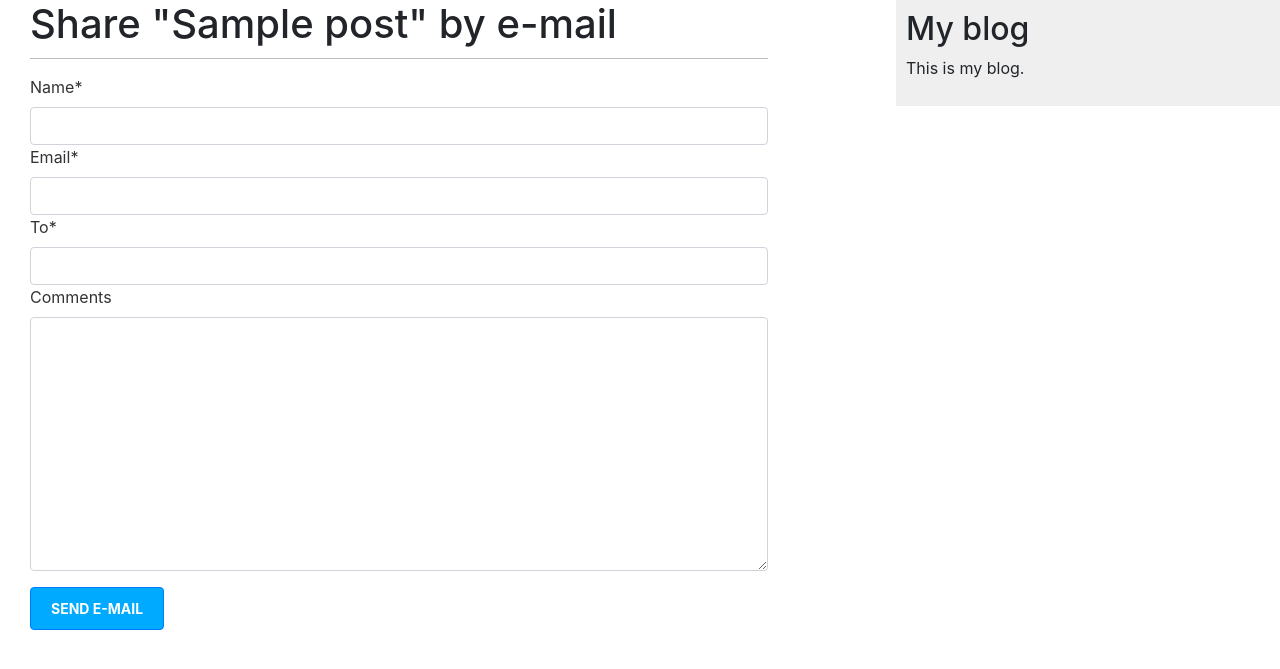
After one commit to Md7tz/Enhanced-Blog, a Django app: page /blog/1/share/ in a window 1280 px wide. The commit adds this page. Shown: the top 669 px of the page. Run offline with Django 3.2, Linux system fonts and the light colour scheme; tables that the repository leaves empty hold one stand-in row (values such as "Sample post"); parts of the project's set-up code (start-up, migrations or seed data) failed here and were passed over; some libraries are stand-ins or nearby versions.

Commit message:
sharing posts form

```diff
--- /dev/null
+++ b/blog/forms.py
@@ -0,0 +1,8 @@
+from django import forms
+from django.forms import widgets
+
+class EmailPostForm(forms.Form):
+  name = forms.CharField(max_length=25)
+  email = forms.EmailField()
+  to = forms.EmailField()
+  comments = forms.CharField(required=False, widget=forms.Textarea)
--- a/blog/templates/blog/base.html
+++ b/blog/templates/blog/base.html
@@ -1,4 +1,4 @@
-{% load static%}
+{% load static %}
 <!DOCTYPE html>
 <html lang="en">
 <head>
@@ -6,7 +6,10 @@
   <meta http-equiv="X-UA-Compatible" content="IE=edge">
   <meta name="viewport" content="width=device-width, initial-scale=1.0">
   <title>{% block title %}{% endblock %}</title>
+  <!-- Custom CSS -->
   <link rel="stylesheet" href="{% static 'css/blog.css'%}">
+  <!-- Bootstrap CSS -->
+  <link rel="stylesheet" href="https://stackpath.bootstrapcdn.com/bootstrap/4.1.3/css/bootstrap.min.css" integrity="sha384-MCw98/SFnGE8fJT3GXwEOngsV7Zt27NXFoaoApmYm81iuXoPkFOJwJ8ERdknLPMO" crossorigin="anonymous">
 </head>
 <body>
   <div id="content">
@@ -17,5 +20,8 @@
     <h2>My blog</h2>
     <p>This is my blog.</p>
   </div>
+  <script src="https://code.jquery.com/jquery-3.3.1.slim.min.js" integrity="sha384-q8i/X+965DzO0rT7abK41JStQIAqVgRVzpbzo5smXKp4YfRvH+8abtTE1Pi6jizo" crossorigin="anonymous"></script>
+  <script src="https://cdnjs.cloudflare.com/ajax/libs/popper.js/1.14.3/umd/popper.min.js" integrity="sha384-ZMP7rVo3mIykV+2+9J3UJ46jBk0WLaUAdn689aCwoqbBJiSnjAK/l8WvCWPIPm49" crossorigin="anonymous"></script>
+  <script src="https://stackpath.bootstrapcdn.com/bootstrap/4.1.3/js/bootstrap.min.js" integrity="sha384-ChfqqxuZUCnJSK3+MXmPNIyE6ZbWh2IMqE241rYiqJxyMiZ6OW/JmZQ5stwEULTy" crossorigin="anonymous"></script>
 </body>
 </html>
--- a/blog/templates/blog/post/detail.html
+++ b/blog/templates/blog/post/detail.html
@@ -8,4 +8,7 @@
     Published {{ post.publish }} by {{ post.author }}
   </p>
   {{ post.body|linebreaks }}
+  <p>
+    <a href="{% url 'blog:post_share' post.id %}">Share this post</a>
+  </p>
 {% endblock %}
--- /dev/null
+++ b/blog/templates/blog/post/share.html
@@ -0,0 +1,23 @@
+{% extends "blog/base.html" %}
+
+{% load crispy_forms_tags %}
+
+{% block title %}Share a post{% endblock %}
+
+{% block content %}
+  {% if sent %}
+    <h1>Email was sent successfully</h1>
+    <p>
+      "{{ post.title }}" was successfully sent to {{ form.cleaned_data.to}}
+    </p>
+  {% else %}
+    <h1>Share "{{ post.title }}" by e-mail</h1>
+    <form method="post">
+      {% csrf_token %}
+      <div class="form-group">
+        {{ form|crispy }}
+        <input class="btn btn-primary mt-3" type="submit" value="Send e-mail">
+      </div>
+    </form>
+  {% endif %}
+{% endblock %}
--- a/blog/urls.py
+++ b/blog/urls.py
@@ -1,9 +1,10 @@
 from django.urls import path
-from .views import PostListView, post_detail
+from .views import PostListView, post_detail, post_share
 
 app_name = 'blog'
 
 urlpatterns = [
   path('', PostListView.as_view(), name='post_list'),
   path('<int:year>/<int:month>/<int:day>/<slug:post>/', post_detail, name='post_detail'),
+  path('<int:post_id>/share/', post_share, name="post_share"),
 ]
--- a/blog/views.py
+++ b/blog/views.py
@@ -1,8 +1,10 @@
+from django.core.paginator import Paginator, EmptyPage, PageNotAnInteger
+from django.core.mail import send_mail
+from django.shortcuts import render, get_object_or_404
 from django.views.generic import ListView
-from django.shortcuts import render, get_object_or_404
-from django.core.paginator import Paginator, EmptyPage, PageNotAnInteger
+
 from .models import Post
-
+from .forms import EmailPostForm
 
 class PostListView(ListView):
   queryset = Post.published.all()
@@ -11,22 +13,45 @@ class PostListView(ListView):
   template_name = 'blog/post/list.html'
 
 # def post_list(request):
-#   object_list = Post.objects.all()
-#   paginator = Paginator(object_list, 3)  # 3 objects per page
-#   page = request.GET.get('page')
+  # object_list = Post.objects.all()
+  # paginator = Paginator(object_list, 3)  # 3 objects per page
+  # page = request.GET.get('page')
 
-#   try:
-#     posts = paginator.page(page)
-#   except PageNotAnInteger:
-#     # if the page is not an integer deliver the first page
-#     posts = paginator.page(1)
-#   except EmptyPage:
-#     # if page is out of range deliver last page of results
-#     posts = paginator.page(paginator.num_pages)
+  # try:
+  #   posts = paginator.page(page)
+  # except PageNotAnInteger:
+  #   # if the page is not an integer deliver the first page
+  #   posts = paginator.page(1)
+  # except EmptyPage:
+  #   # if page is out of range deliver last page of results
+  #   posts = paginator.page(paginator.num_pages)
 
-#   # posts = Post.published.all()
-#   return render(request, 'blog/post/list.html', {'page': page, 'posts': posts})
+  # # posts = Post.published.all()
+  # return render(request, 'blog/post/list.html', {'page': page, 'posts': posts})
 
 def post_detail(request, year, month, day, post):
   post = get_object_or_404(Post, slug=post, status='published', publish__year=year, publish__month=month, publish__day=day)
   return render(request, 'blog/post/detail.html', {'post': post})
+
+def post_share(request, post_id):
+  # Retrieve post by id
+  post = get_object_or_404(Post, id=post_id, status='published')
+  sent = False
+
+  if request.method == 'POST':
+    # Form was submitted
+    form = EmailPostForm(request.POST)
+    if form.is_valid():
+      # Form fields passed validation
+      cd = form.cleaned_data
+      # ...Send email
+      post_url = request.build_absolute_uri(post.get_absolute_url())
+      subject = f"{cd['name']} recommends you read {post.title}"
+      message = f"Read {post.title} at {post_url}\n\n{cd['name']} comments: {cd['comments']}"
+
+      send_mail(subject, message, 'medhatusama@gmail.com', [cd['to']])
+      sent = True
+
+  else:
+    form = EmailPostForm()
+  return render(request, 'blog/post/share.html', {'post': post, 'form': form, 'sent': sent})
```
Also changed, not shown: config/settings.py (+14 -0 lines), 2 other files.
